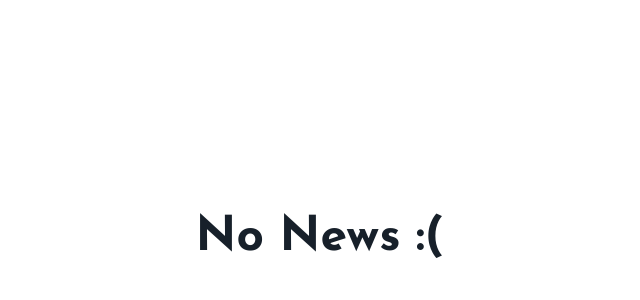
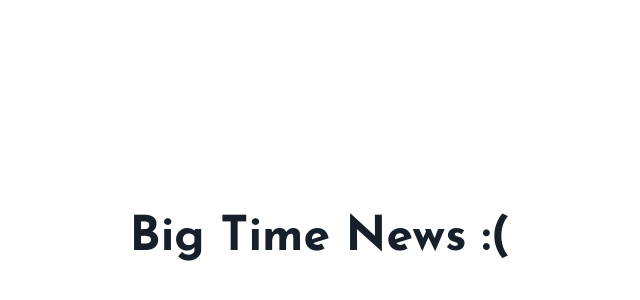
Before and after one commit to coleschnell/portfolio_website, a SvelteKit app: page /klaxon-test in a window 1280 px wide. Shown: the part 162-462 px from the top of the page, without its empty margins (320-960 px from the left). Built offline with nearby package versions, Linux system fonts and the light colour scheme.

Commit message:
big time news

```diff
--- a/src/routes/klaxon-test/+page.svelte
+++ b/src/routes/klaxon-test/+page.svelte
@@ -1,5 +1,5 @@
 <div>
-<h1> No News :( </h1>
+<h1> Big Time News :( </h1>
 </div>
 
 
```
